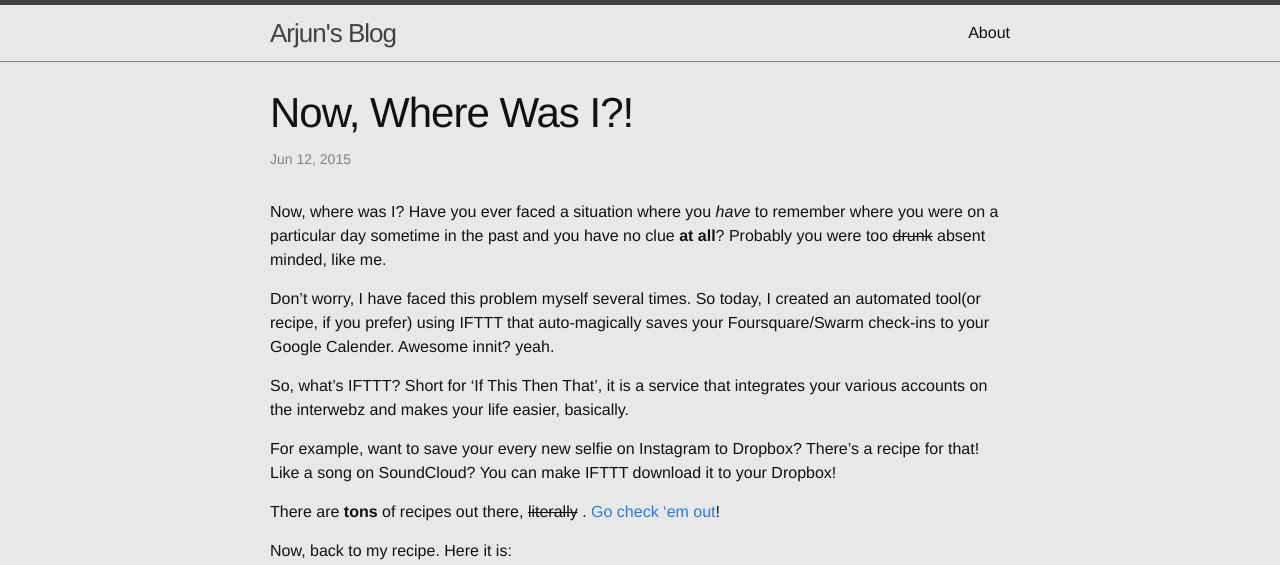
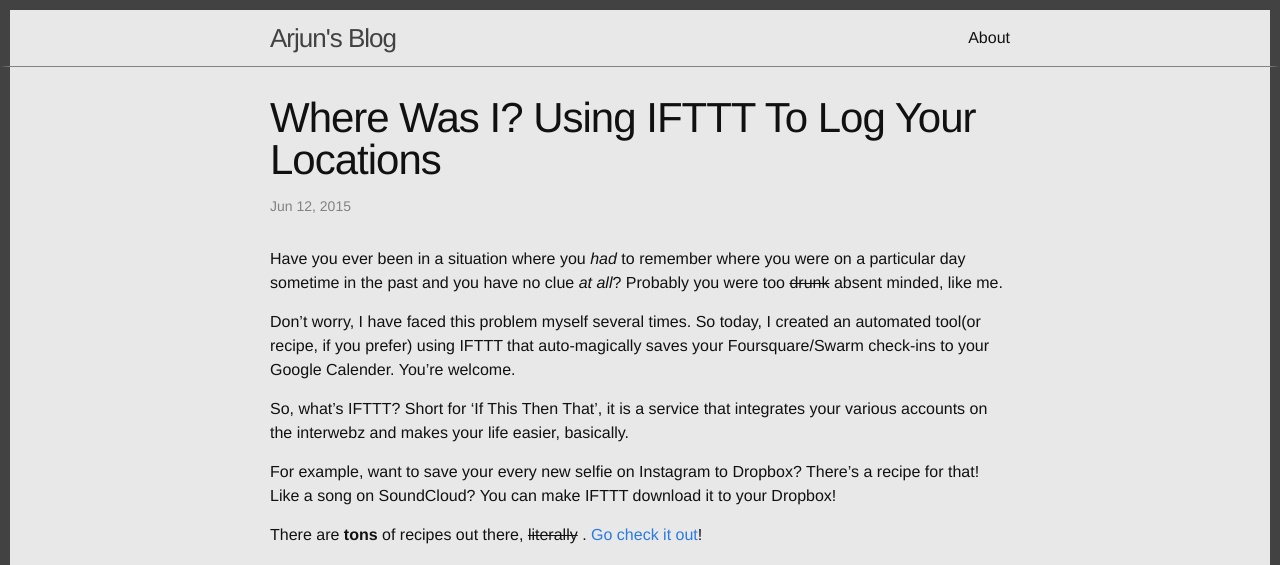
Before and after one commit to arjunnn/blog, a Jekyll site: the page built from _posts/2015-06-12-where-was-i.md, in a window 1280 px wide. Shown: the top 565 px of the page. Built offline with Jekyll 4.4.1, drawn with Linux system fonts in a browser that asks for light colours; Markdown is read by kramdown in place of the engine named in the settings; some of the changed text lies outside the part shown.

Commit message:
trying some stuff

```diff
--- a/_config.yml
+++ b/_config.yml
@@ -3,7 +3,7 @@
 title: Arjun's Blog
 email: arjunmunji@gmail.com
 description: > # this means to ignore newlines until "baseurl:"
-  Arjun is a Computer Science undergrad and a platform agonistic geek.
+  Arjun is a Computer Science undergrad and a platform agonistic geek. This is his personal blog.
 baseurl: "/blog" # the subpath of your site, e.g. /blog/
 url: "http://arjun.ninja" # the base hostname & protocol for your site
 twitter_username: arjundot
--- a/_includes/head.html
+++ b/_includes/head.html
@@ -5,7 +5,7 @@
 
   <title>{% if page.title %}{{ page.title }}{% else %}{{ site.title }}{% endif %}</title>
   <meta name="description" content="{% if page.excerpt %}{{ page.excerpt | strip_html | strip_newlines | truncate: 160 }}{% else %}{{ site.description }}{% endif %}">
-
+  <link rel="shortcut icon" href="../favicons/favicon.ico">
   <link rel="stylesheet" href="{{ "/css/main.css" | prepend: site.baseurl }}">
   <link rel="canonical" href="{{ page.url | replace:'index.html','' | prepend: site.baseurl | prepend: site.url }}">
   <link rel="alternate" type="application/rss+xml" title="{{ site.title }}" href="{{ "/feed.xml" | prepend: site.baseurl | prepend: site.url }}" />
--- a/_layouts/post.html
+++ b/_layouts/post.html
@@ -11,5 +11,11 @@
   <article class="post-content">
     {{ content }}
   </article>
-
+  <div>
+    {% if post.tags %}
+      {% for tag in post.tags %}
+        <h4>{{ tag[0] }}</h4>
+      {% endfor %}
+    {% endif %}
+  </div>
 </div>
--- a/_posts/2015-06-12-where-was-i.md
+++ b/_posts/2015-06-12-where-was-i.md
@@ -1,25 +1,25 @@
 ---
 layout: post
-title:  "Now, Where Was I?!"
+title:  "Where Was I? Using IFTTT To Log Your Locations "
 date:   2015-06-12 12:13:33
 ---
-Now, where was I?
-Have you ever faced a situation where you *have* to remember where you were on a particular day sometime in the past and you have no clue **at all**? Probably you were too ~~drunk~~ absent minded, like me.
+
+Have you ever been in a situation where you *had* to remember where you were on a particular day sometime in the past and you have no clue *at all*? Probably you were too ~~drunk~~ absent minded, like me.
 
 
-Don’t worry, I have faced this problem myself several times. So today, I created an automated tool(or recipe, if you prefer) using IFTTT that auto-magically saves your Foursquare/Swarm check-ins to your Google Calender. Awesome innit? yeah.
+Don’t worry, I have faced this problem myself several times. So today, I created an automated tool(or recipe, if you prefer) using IFTTT that auto-magically saves your Foursquare/Swarm check-ins to your Google Calender. You're welcome.
 
 So, what’s IFTTT? Short for ‘If This Then That’, it is a service that integrates your various accounts on the interwebz and makes your life easier, basically.
 
 For example, want to save your every new selfie on Instagram to Dropbox? There’s a recipe for that!
 Like a song on SoundCloud? You can make IFTTT download it  to your Dropbox!
 
-There are **tons** of recipes out there, ~~literally~~ . [Go check 'em out](https://ifttt.com)!
+There are **tons** of recipes out there, ~~literally~~ . [Go check it out](https://ifttt.com)!
 
 
 Now, back to my recipe. Here it is:
 
-https://ifttt.com/recipes/220970-save-my-foursqaure-swarm-check-in-to-google-calender
+[https://ifttt.com/recipes/220970-save-my-foursqaure-swarm-check-in-to-google-calender](https://ifttt.com/recipes/220970-save-my-foursqaure-swarm-check-in-to-google-calender)
 
 ![Image of the recipe](http://38.media.tumblr.com/0b5b8689cb5e9ce527212133b35bb877/tumblr_inline_nf3hikyXHH1rrooks.png)
 
--- a/_sass/_layout.scss
+++ b/_sass/_layout.scss
@@ -2,7 +2,9 @@
  * Site header
  */
 .site-header {
-    border-top: 5px solid $grey-color-dark;
+    border-top: 10px solid $grey-color-dark;
+    border-left: 10px solid $grey-color-dark;
+    border-right: 10px solid $grey-color-dark;
     border-bottom: 1px solid $grey-color;
     min-height: 56px;
 
@@ -94,6 +96,9 @@
 .site-footer {
     border-top: 1px solid $grey-color;
     padding: $spacing-unit 0;
+    border-left: 10px solid $grey-color-dark;
+    border-right: 10px solid $grey-color-dark;
+    border-bottom: 10px solid $grey-color-dark;
 }
 
 .footer-heading {
@@ -163,6 +168,8 @@
  */
 .page-content {
     padding: $spacing-unit 0;
+    border-left: 10px solid $grey-color-dark;
+    border-right: 10px solid $grey-color-dark;
 }
 
 .page-heading {
```
Also changed, not shown: _posts/2015-06-12-using-http-redirects.md (added, +6 -0 lines).
